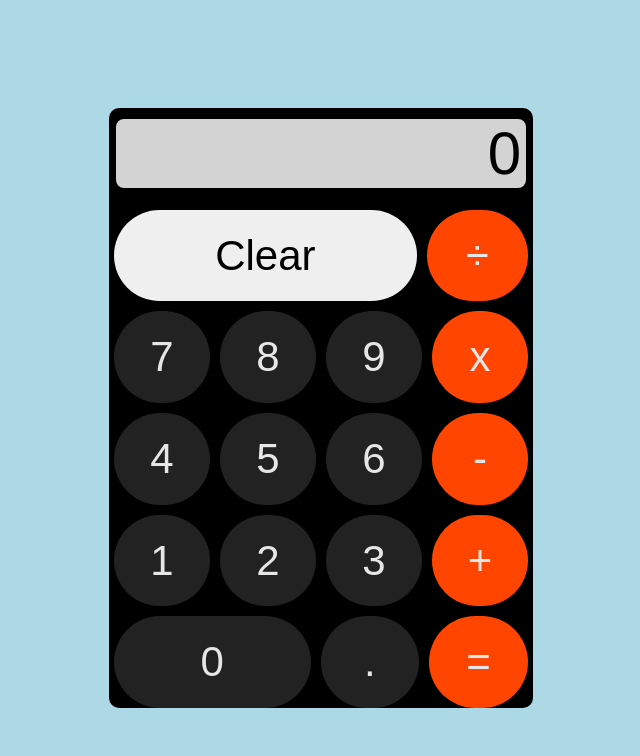
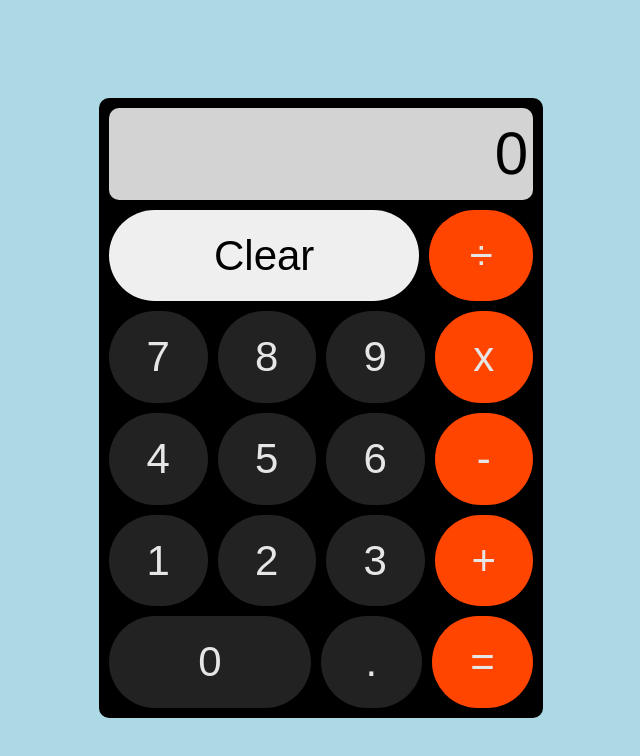
Before and after one commit to OliverVuong/calculator, a plain HTML site: page index.html in a window 1280 px wide. Shown: the whole page, without its empty margins (319-959 px from the left). Drawn offline with Linux system fonts and the light colour scheme.

Commit message:
Clean up some no longer used properties

```diff
--- a/style.css
+++ b/style.css
@@ -19,12 +19,12 @@ body {
     flex-direction: column;
     border-radius: 10px;
     gap: 10px;
+    padding: 10px 10px;
 }
 
 .row {
     flex: 1 1 0;
     display: flex;
-    padding: 0 5px;
     gap: 10px;
 }
 
@@ -54,18 +54,15 @@ button {
 }
 
 .toprow {
-    /*justify-content: flex-end;*/
-    /*display: flex;*/
-    align-items: center;
+    display: flex;
 }
 
 .display {
     background-color: lightgray;
-    border: 2px black solid;
     border-radius: 10px;
     flex: 1;
-    /*text-align: right;*/
     padding: 0px 5px;
     display: flex;
     justify-content: end;
+    align-items: center;
 }
```
